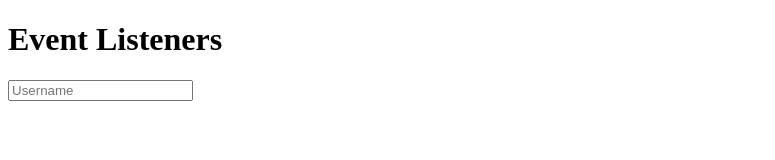
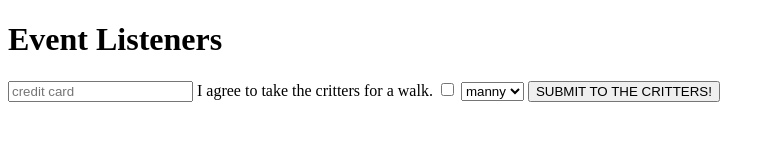
Before and after one commit to ryan258/modern-js-bootcamp-course, a plain HTML site: page sandbox/event-listeners/index.html in a window 1280 px wide. Shown: the whole page, without its empty margins (0-775 px from the left). Drawn offline with Linux system fonts and the light colour scheme.

Commit message:
Handle form submit event

```diff
--- a/sandbox/event-listeners/index.html
+++ b/sandbox/event-listeners/index.html
@@ -18,7 +18,20 @@
     </form> -->
     <!-- <h2 id="colorHeader">Pick a color!</h2>
     <section id="boxes"></div> -->
-    <input type="text" id="username" placeholder="Username" />
+    <!-- <input type="text" id="username" placeholder="Username" /> -->
+    <form id="signup-form">
+      <input type="text" placeholder="credit card" id="cc" />
+      <label>
+        I agree to take the critters for a walk.
+        <input type="checkbox" id="terms" />
+      </label>
+      <select id="critter">
+        <option value="manny">manny</option>
+        <option value="ike">ike</option>
+        <option value="orson">orson</option>
+      </select>
+      <input type="submit" value="SUBMIT TO THE CRITTERS!" />
+    </form>
     <script src="script.js"></script>
   </body>
 </html>
--- a/sandbox/event-listeners/script.js
+++ b/sandbox/event-listeners/script.js
@@ -1,3 +1,19 @@
+//! /////////////////
+//! Form Events:
+
+const form = document.querySelector('#signup-form')
+
+const creditCardInput = document.querySelector('#cc')
+const termsCheckbox = document.querySelector('#terms')
+const critterSelect = document.querySelector('#critter')
+
+form.addEventListener('submit', (e) => {
+  console.log('cc:', creditCardInput.value)
+  console.log('terms:', termsCheckbox.checked)
+  console.log('critter', critterSelect.value)
+  e.preventDefault()
+})
+
 //! /////////////////
 //! Key Events:
 // - keypress - there must be a character
@@ -11,7 +27,7 @@
 // Key Up: B
 // Key Up: Shift
 
-const input = document.getElementById('username')
+/*const input = document.getElementById('username')
 
 input.addEventListener('keypress', function (e) {
   console.log('Key Press:', e.key)
@@ -22,6 +38,7 @@ input.addEventListener('keyup', function (e) {
 input.addEventListener('keydown', function (e) {
   console.log('Key Down:', e.key)
 })
+*/
 
 //! /////////////////
 //! The Event Object
```
